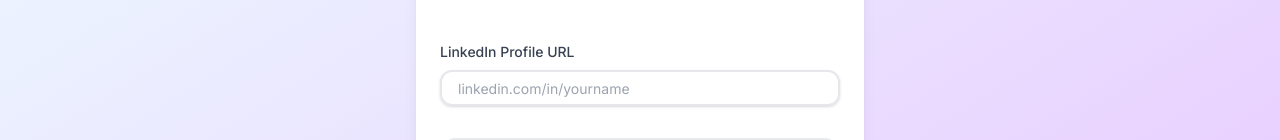
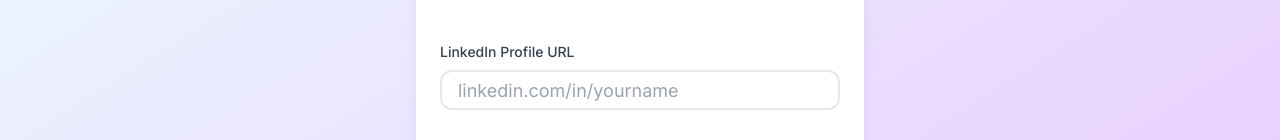
Before and after one commit to tushareshukla/vCard-delightloop, a Next.js app: page /referral/linkedin in a window 1280 px wide. Shown: the part 242-382 px from the top of the page. Built offline with nearby package versions, Linux system fonts and the light colour scheme.

Commit message:
file cleanup

```diff
--- /dev/null
+++ b/components/ui/input.tsx
@@ -0,0 +1,25 @@
+import * as React from "react"
+
+import { cn } from "@/lib/utils"
+
+export interface InputProps
+  extends React.InputHTMLAttributes<HTMLInputElement> {}
+
+const Input = React.forwardRef<HTMLInputElement, InputProps>(
+  ({ className, type, ...props }, ref) => {
+    return (
+      <input
+        type={type}
+        className={cn(
+          "flex h-10 w-full rounded-md border border-input bg-background px-3 py-2 text-sm ring-offset-background file:border-0 file:bg-transparent file:text-sm file:font-medium placeholder:text-muted-foreground focus-visible:outline-none focus-visible:ring-2 focus-visible:ring-ring focus-visible:ring-offset-2 disabled:cursor-not-allowed disabled:opacity-50",
+          className
+        )}
+        ref={ref}
+        {...props}
+      />
+    )
+  }
+)
+Input.displayName = "Input";
+
+export { Input };
```
Also changed, not shown: package.json (+1 -24 lines), 1 other file (tests, documents, lock files or other folders).
